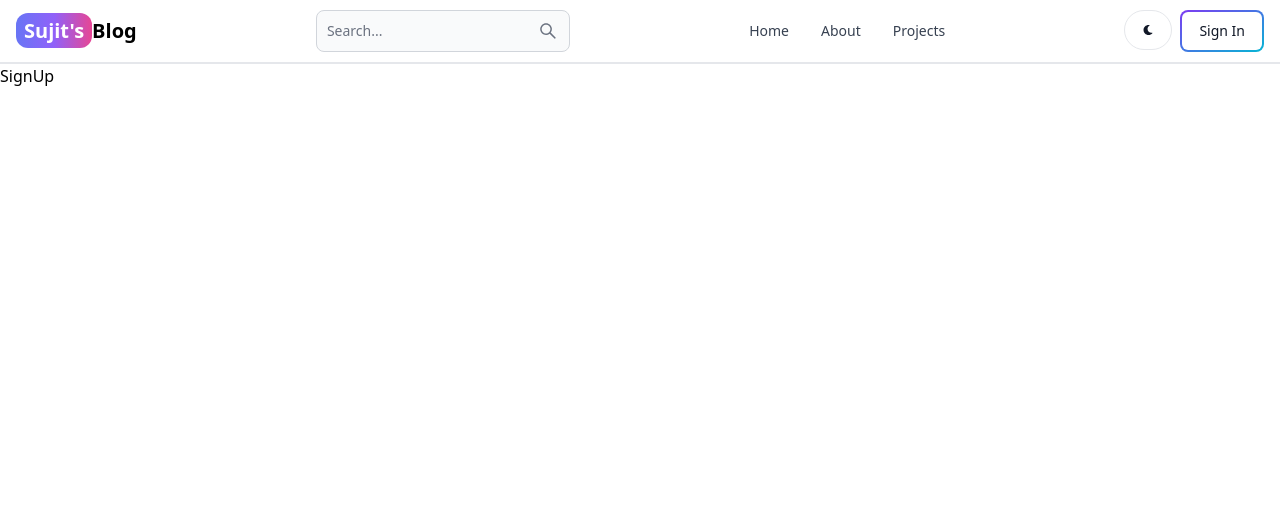
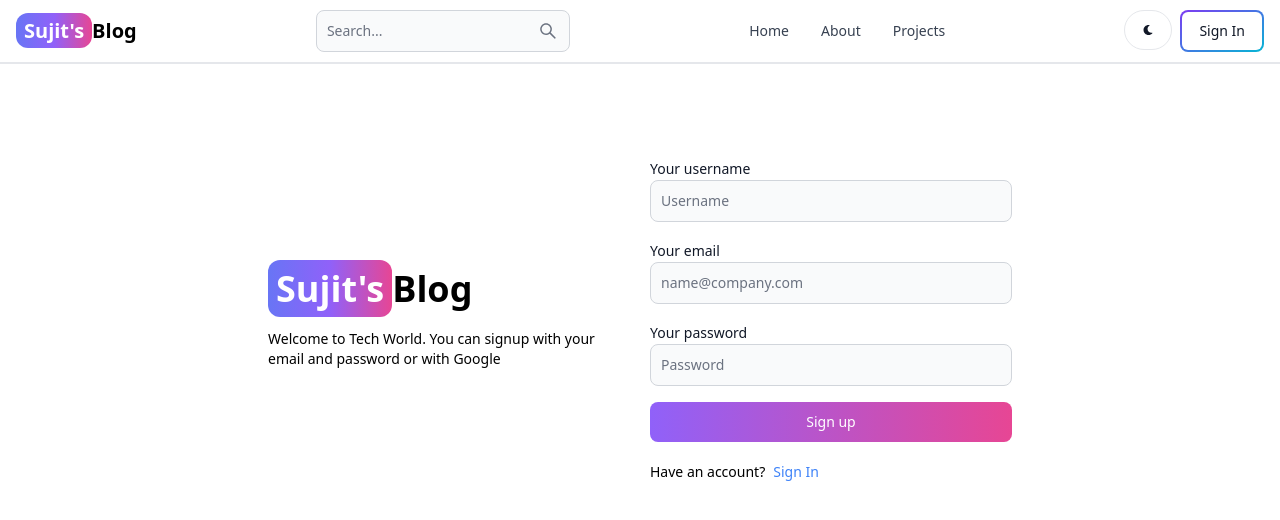
Before and after one commit to isujitkr/TechBlog, a React (Vite) app in the folder client/: page /sign-up in a window 1280 px wide. Shown: the top 520 px of the page. Built offline with nearby package versions, Linux system fonts and the light colour scheme.

Commit message:
create signup page ui and added functionality

```diff
--- a/client/src/pages/SignUp.jsx
+++ b/client/src/pages/SignUp.jsx
@@ -1,9 +1,123 @@
-import React from 'react'
+import { Alert, Button, Label, Spinner, TextInput } from "flowbite-react";
+import { useState } from "react";
+import { Link, useNavigate } from "react-router-dom";
 
 const SignUp = () => {
+  const [formData, setFormData] = useState({});
+  const [errorMessage, setErrorMessage] = useState(null);
+  const [loading, setLoading] = useState(false);
+  const navigate = useNavigate();
+  const handleChange = (e) => {
+    setFormData({ ...formData, [e.target.id]: e.target.value.trim() });
+  };
+
+  const handelSubmit = async (e) => {
+    e.preventDefault();
+    if (!formData.username || !formData.email || !formData.password) {
+      return setErrorMessage("Please fill out all the details");
+    }
+    try {
+      setLoading(true);
+      setErrorMessage(null);
+      const res = await fetch("api/auth/signup", {
+        method: "POST",
+        headers: { "Content-Type": "application/json" },
+        body: JSON.stringify(formData),
+      });
+
+      const data = await res.json();
+      if (data.success === false) {
+        return setErrorMessage(data.message);
+      }
+      setLoading(false);
+      if (res.ok) {
+        navigate('/sign-in');
+      }
+    } catch (error) {
+      setErrorMessage(error.message);
+      setLoading(false);
+    }
+  };
   return (
-    <div>SignUp</div>
-  )
-}
+    <div className="min-h-screen mt-20">
+      <div className="flex p-3 max-w-3xl mx-auto flex-col md:flex-row md:items-center gap-5">
+        {/* left */}
+        <div className="flex-1">
+          <Link to="/" className="font-bold dark:text-white text-4xl">
+            <span className="px-2 py-1 bg-gradient-to-r from-indigo-500 via-purple-500 to-pink-500 rounded-xl text-white">
+              Sujit's
+            </span>
+            Blog
+          </Link>
+          <p className="text-sm mt-5">
+            Welcome to Tech World. You can signup with your email and password
+            or with Google
+          </p>
+        </div>
 
-export default SignUp
+        {/* right */}
+        <div className="flex-1">
+          <form className="flex flex-col gap-4" onSubmit={handelSubmit}>
+            <div>
+              <Label value="Your username" />
+              <TextInput
+                type="text"
+                placeholder="Username"
+                id="username"
+                onChange={handleChange}
+              />
+            </div>
+
+            <div>
+              <Label value="Your email" />
+              <TextInput
+                type="email"
+                placeholder="name@company.com"
+                id="email"
+                onChange={handleChange}
+              />
+            </div>
+
+            <div>
+              <Label value="Your password" />
+              <TextInput
+                type="password"
+                placeholder="Password"
+                id="password"
+                onChange={handleChange}
+              />
+            </div>
+
+            <Button
+              gradientDuoTone="purpleToPink"
+              type="submit"
+              disabled={loading}
+            >
+              {loading ? (
+                <>
+                  <Spinner size="sm" />
+                  <span className="pl-3">Loading...</span>
+                </>
+              ) : (
+                "Sign up"
+              )}
+            </Button>
+          </form>
+          <div className="flex gap-2 text-sm mt-5">
+            <span>Have an account?</span>
+            <Link to="/sign-in" className="text-blue-500">
+              Sign In
+            </Link>
+          </div>
+          {errorMessage && (
+            <Alert className="mt-5" color="failure">
+              {errorMessage}
+            </Alert>
+          )}
+        </div>
+      </div>
+    </div>
+  );
+};
+
+export default SignUp;
--- a/client/vite.config.js
+++ b/client/vite.config.js
@@ -3,5 +3,13 @@
 
 // https://vitejs.dev/config/
 export default defineConfig({
+  server: {
+    proxy: {
+      '/api': {
+        target: 'http://localhost:3000',
+        secure: false,
+      },
+    },
+  },
   plugins: [react()],
 })
```
